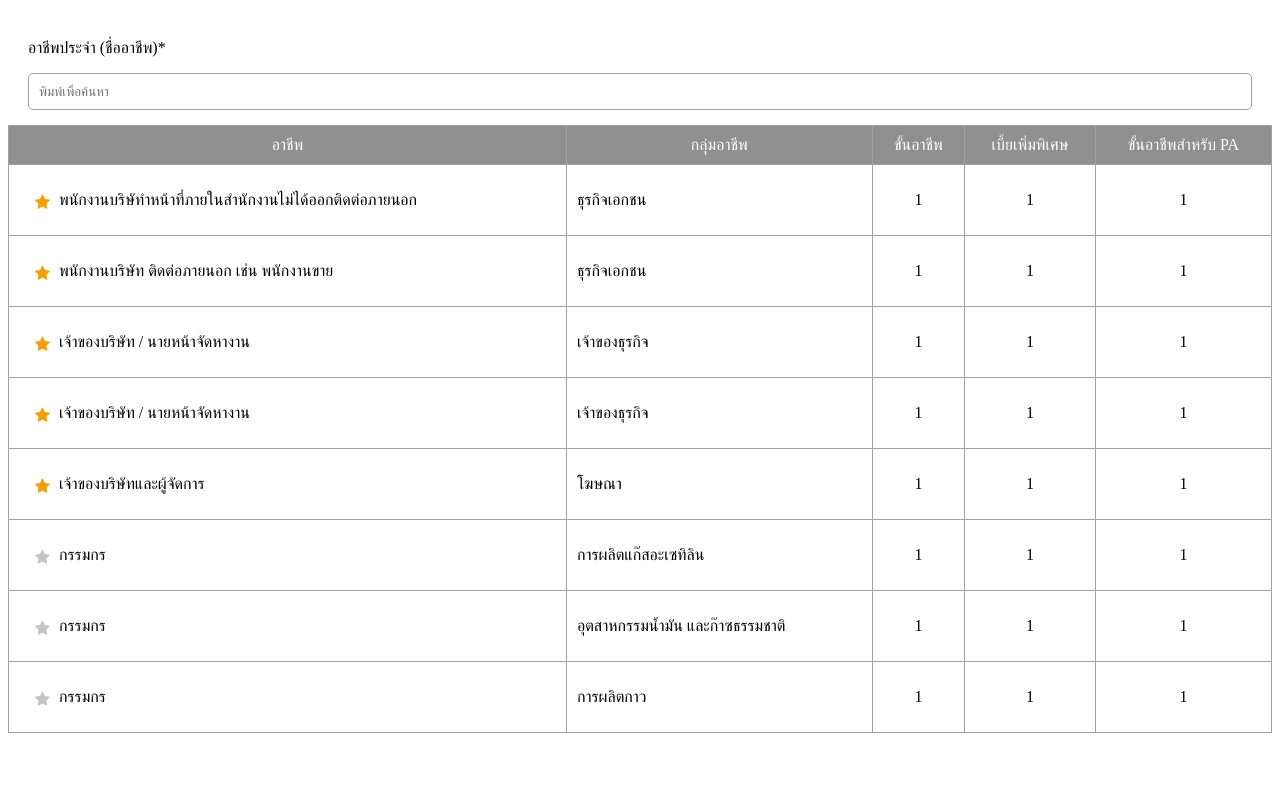
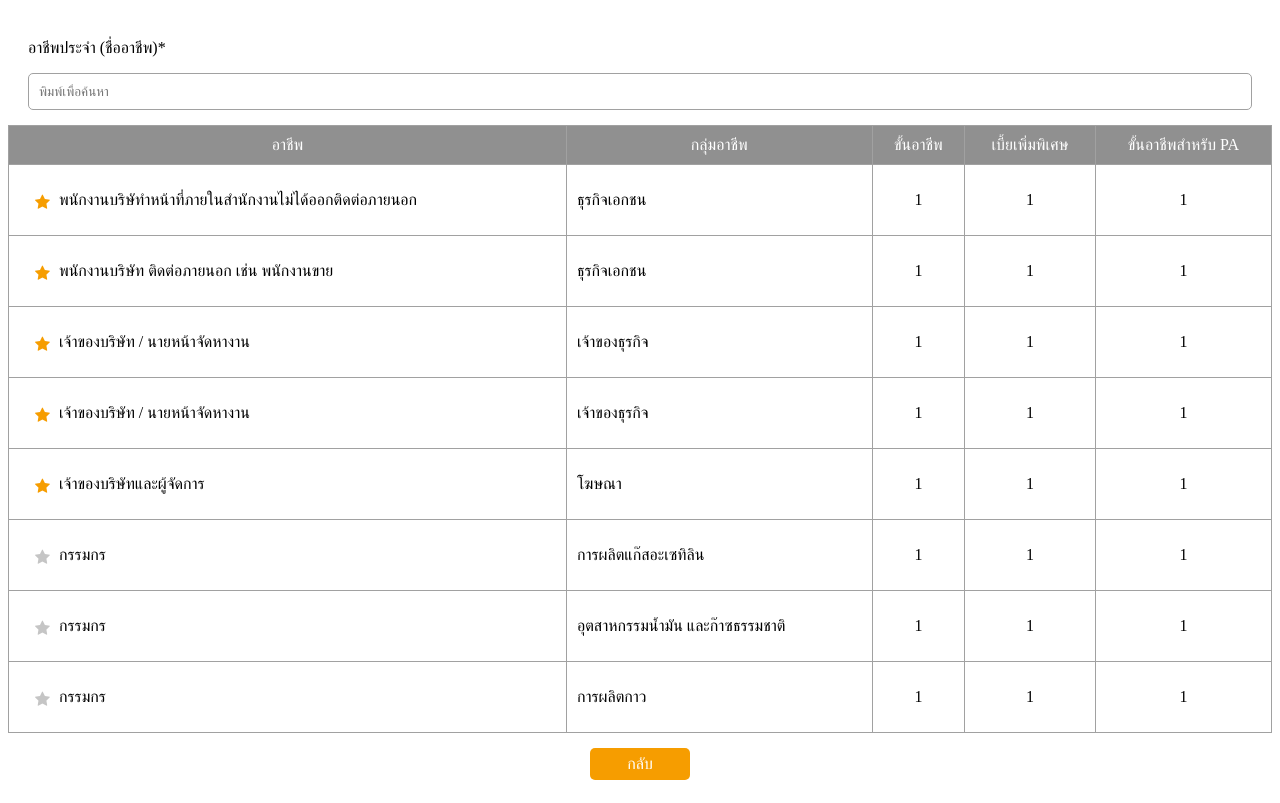
Before and after one commit to pitchayakit/List-Search-Dropdown, a React (Create React App) app: page / in a window 1280 px wide. Built offline with nearby package versions, Linux system fonts and the light colour scheme.

Commit message:
add back button

```diff
--- a/src/App/App.js
+++ b/src/App/App.js
@@ -36,6 +36,12 @@ class App extends Component {
     )
   }
 
+  backButton = () => {
+    this.setState({
+      filterData : []
+    })
+  }
+
   render() {
     const { filterData, columns } = this.state
     return (
@@ -45,6 +51,9 @@ class App extends Component {
           <Input type="name" name="searchInput" inputChange={this.inputChange} placeholder="พิมพ์เพื่อค้นหา" />
         </div>
         <Table data={filterData} columns={columns} />
+        <div className="text-center">
+          <button type="button" onClick={this.backButton}>กลับ</button>
+        </div>
       </div>
     );
   }
--- a/src/Style/Main/Utility.css
+++ b/src/Style/Main/Utility.css
@@ -6,3 +6,6 @@
 
 .pull-right {
   float: right; }
+
+.text-center {
+  text-align: center; }
--- a/src/Style/Main/Utility.scss
+++ b/src/Style/Main/Utility.scss
@@ -9,3 +9,7 @@
 .pull-right {
   float: right;
 }
+
+.text-center {
+  text-align: center;
+}
--- a/src/Style/index.css
+++ b/src/Style/index.css
@@ -6,6 +6,9 @@
 
 .pull-right {
   float: right; }
+
+.text-center {
+  text-align: center; }
 
 .yellow {
   color: #FFFF00; }
@@ -50,3 +53,13 @@
         color: #F69D00; }
   .list-search-dropdown table tbody tr td:nth-child(n+3) {
     text-align: center; }
+
+.list-search-dropdown button {
+  background-color: #F69D00;
+  border: none;
+  color: white;
+  padding: 7px 37px;
+  text-align: center;
+  font-size: 16px;
+  margin: 15px 2px;
+  border-radius: 5px; }
--- a/src/Style/listSearchDropdown/index.css
+++ b/src/Style/listSearchDropdown/index.css
@@ -35,3 +35,13 @@
         color: #F69D00; }
   .list-search-dropdown table tbody tr td:nth-child(n+3) {
     text-align: center; }
+
+.list-search-dropdown button {
+  background-color: #F69D00;
+  border: none;
+  color: white;
+  padding: 7px 37px;
+  text-align: center;
+  font-size: 16px;
+  margin: 15px 2px;
+  border-radius: 5px; }
--- a/src/Style/listSearchDropdown/index.scss
+++ b/src/Style/listSearchDropdown/index.scss
@@ -54,4 +54,15 @@
             }
         }
     }
+
+    button {
+        background-color: #F69D00;
+        border: none;
+        color: white;
+        padding: 7px 37px;
+        text-align: center;
+        font-size: 16px;
+        margin: 15px 2px;
+        border-radius: 5px;
+    }
 }
```
